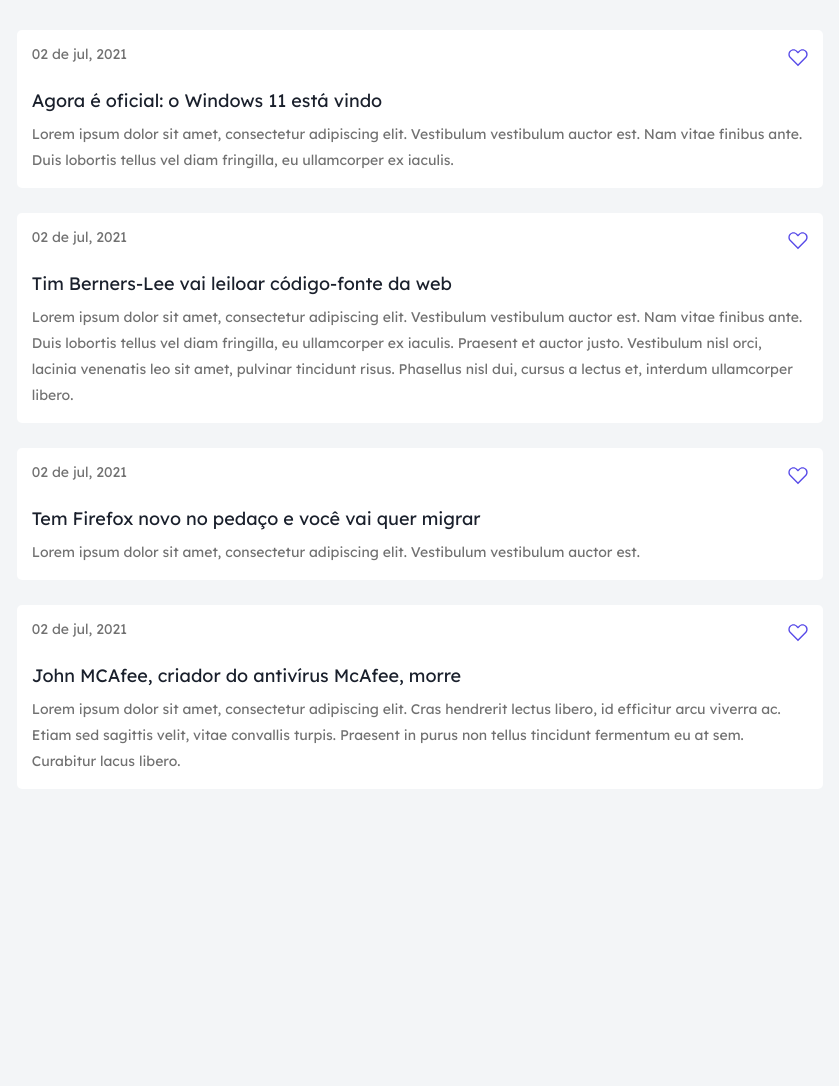
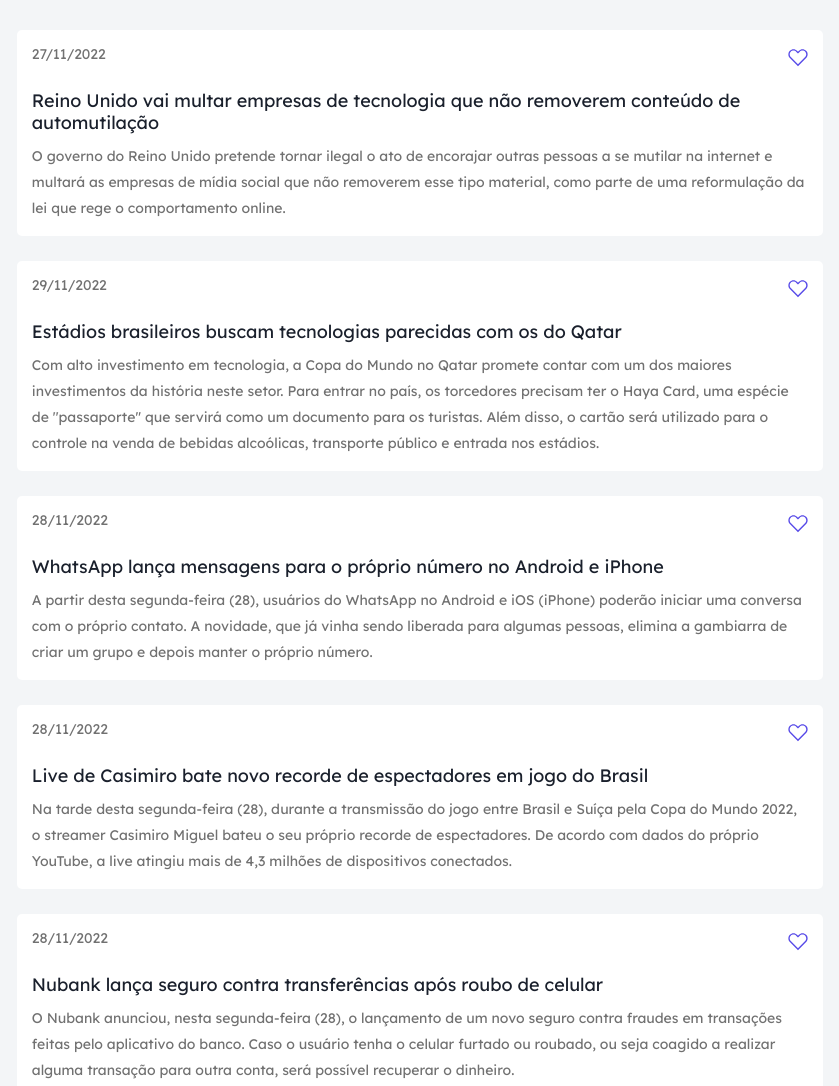
Before and after one commit to Jailtonj/Blog, a plain HTML site: page index.html in a window 1280 px wide. Shown: the part 220-1306 px from the top of the page, without its empty margins (220-1059 px from the left). Before the commit the page ends 1034 px from the top, so only its background shows below. Drawn offline with Linux system fonts and the light colour scheme.

Commit message:
adc conteúdo

```diff
--- a/index.html
+++ b/index.html
@@ -29,20 +29,7 @@
         </div>
     </header>
     <main>
-        <section>
-                <div id="app">
-                    <div class="space">
-                        <div class="heart">
-                        <article>02 de jul, 2021</article>
-                        <img src="./picture/heart.svg" alt="">
-                        </div>
-                            <h2>Agora é oficial: o Windows 11 está vindo</h2>
-                            <p>Lorem ipsum dolor sit amet, consectetur adipiscing elit. Vestibulum vestibulum auctor est. Nam vitae finibus ante. Duis lobortis tellus vel diam fringilla, eu ullamcorper ex iaculis.</p>
-
-                    </div>
-                </div>
                 <main id="cards"></main>
-        </section>
         <script src="./main.js"></script>
     </main>
 </body>
--- a/main.js
+++ b/main.js
@@ -20,24 +20,44 @@ function createCard(title, date, content) {
   }
 
   document.querySelector("#cards").innerHTML =
-      createCard("Tim Berners-Lee vai leiloar código-fonte da web",
+      createCard("Reino Unido vai multar empresas de tecnologia que não removerem conteúdo de automutilação",
 
-      "02 de jul, 2021",
+      "27/11/2022",
 
-      "Lorem ipsum dolor sit amet, consectetur adipiscing elit. Vestibulum vestibulum auctor est. Nam vitae finibus ante. Duis lobortis tellus vel diam fringilla, eu ullamcorper ex iaculis. Praesent et auctor justo. Vestibulum nisl orci, lacinia venenatis leo sit amet, pulvinar tincidunt risus. Phasellus nisl dui, cursus a lectus et, interdum ullamcorper libero." )
+      "O governo do Reino Unido pretende tornar ilegal o ato de encorajar outras pessoas a se mutilar na internet e multará as empresas de mídia social que não removerem esse tipo material, como parte de uma reformulação da lei que rege o comportamento online." )
 
       +
 
-      createCard("Tem Firefox novo no pedaço e você vai quer migrar",
+      createCard("Estádios brasileiros buscam tecnologias parecidas com os do Qatar",
 
-      "02 de jul, 2021",
+      "29/11/2022",
 
-      "Lorem ipsum dolor sit amet, consectetur adipiscing elit. Vestibulum vestibulum auctor est.")
+      "Com alto investimento em tecnologia, a Copa do Mundo no Qatar promete contar com um dos maiores investimentos da história neste setor. Para entrar no país, os torcedores precisam ter o Haya Card, uma espécie de ''passaporte'' que servirá como um documento para os turistas. Além disso, o cartão será utilizado para o controle na venda de bebidas alcoólicas, transporte público e entrada nos estádios." )
+
+      +
+
+      createCard("WhatsApp lança mensagens para o próprio número no Android e iPhone",
+
+      "28/11/2022",
+
+      "A partir desta segunda-feira (28), usuários do WhatsApp no Android e iOS (iPhone) poderão iniciar uma conversa com o próprio contato. A novidade, que já vinha sendo liberada para algumas pessoas, elimina a gambiarra de criar um grupo e depois manter o próprio número.")
 
        +
 
-      createCard("John MCAfee, criador do antivírus McAfee, morre",
+      createCard("Live de Casimiro bate novo recorde de espectadores em jogo do Brasil",
 
-      "02 de jul, 2021",
+      "28/11/2022",
 
-      "Lorem ipsum dolor sit amet, consectetur adipiscing elit. Cras hendrerit lectus libero, id efficitur arcu viverra ac. Etiam sed sagittis velit, vitae convallis turpis. Praesent in purus non tellus tincidunt fermentum eu at sem. Curabitur lacus libero.")
+      "Na tarde desta segunda-feira (28), durante a transmissão do jogo entre Brasil e Suíça pela Copa do Mundo 2022, o streamer Casimiro Miguel bateu o seu próprio recorde de espectadores. De acordo com dados do próprio YouTube, a live atingiu mais de 4,3 milhões de dispositivos conectados.") +
+
+      createCard("Nubank lança seguro contra transferências após roubo de celular",
+
+      "28/11/2022",
+
+      "O Nubank anunciou, nesta segunda-feira (28), o lançamento de um novo seguro contra fraudes em transações feitas pelo aplicativo do banco. Caso o usuário tenha o celular furtado ou roubado, ou seja coagido a realizar alguma transação para outra conta, será possível recuperar o dinheiro.",) +
+
+      createCard("Correios lançam rastreamento em tempo real para encomendas Sedex",
+
+      "28/11/2022",
+
+      "Na última sexta-feira (25), durante a Black Friday, os Correios anunciaram o lançamento de uma nova opção no sistema de rastreamento de encomendas da empresa. A partir de agora, será possível realizar rastreamento em tempo real em pedidos feitos por Sedex convencional, Sedex 10, Sedex 12 e Sedex Hoje.",)
```
